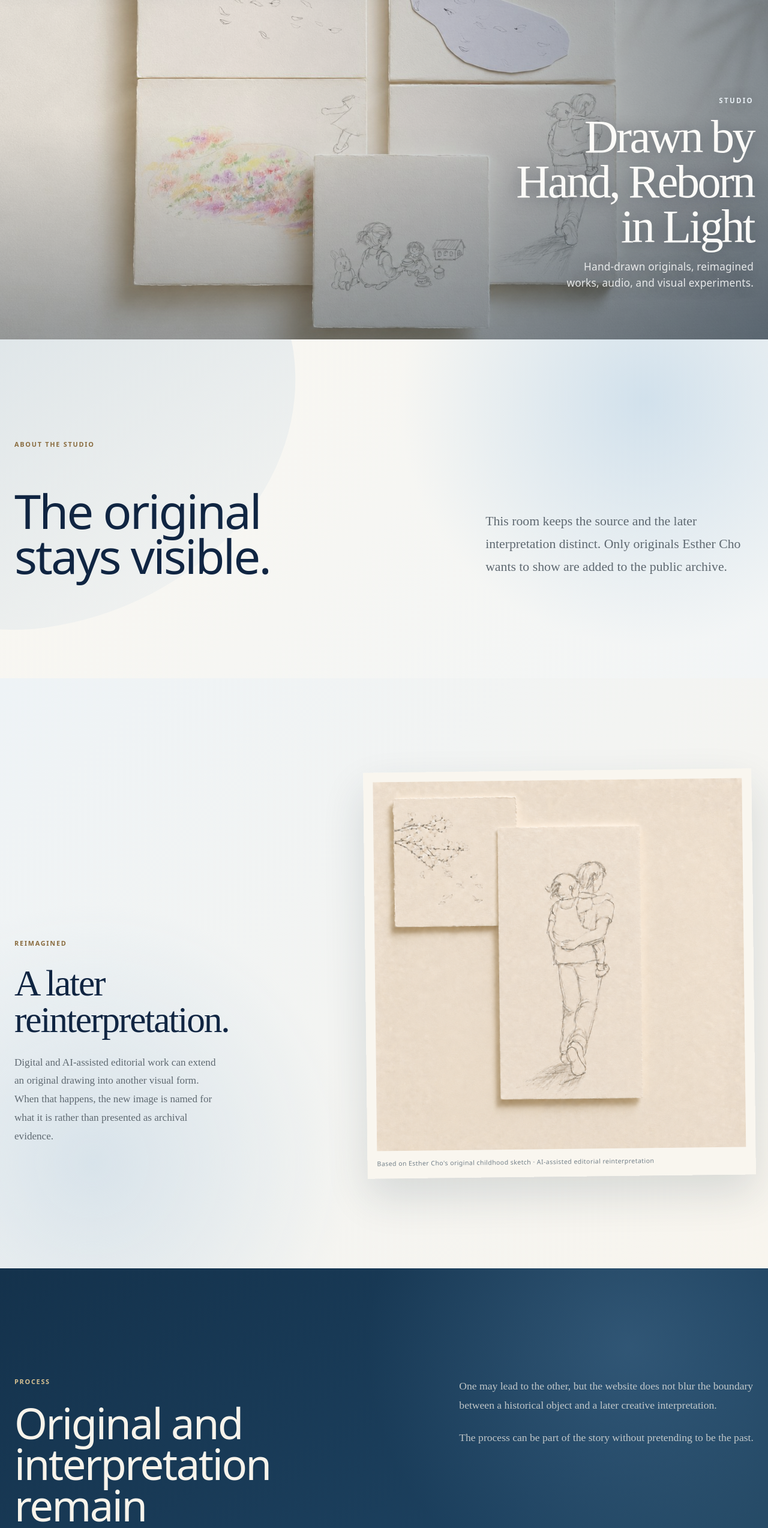
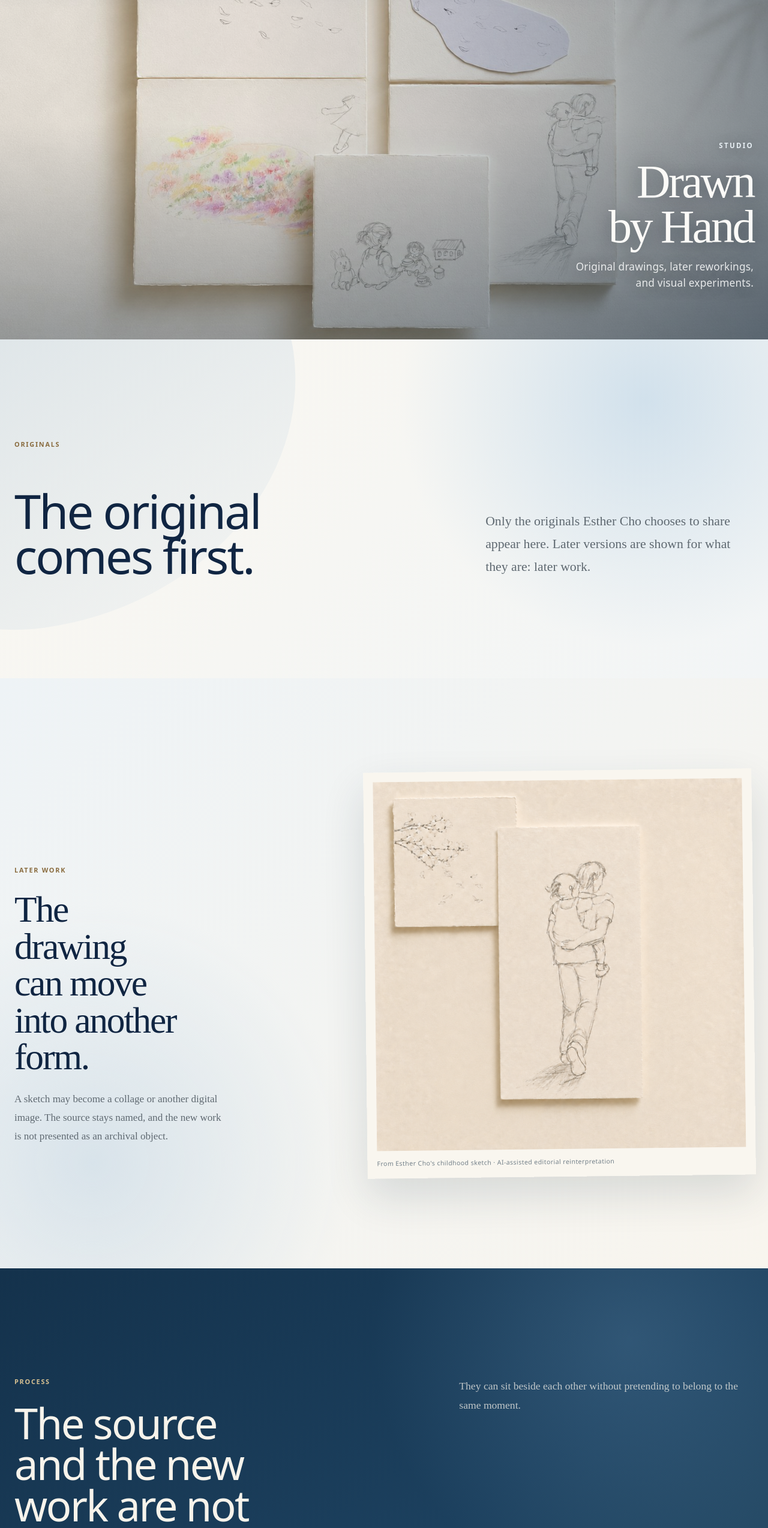
Before and after one commit to k-mama/esthercho, a Next.js app: page /studio in a window 1280 px wide. Shown: the part 234-2782 px from the top of the page at 60% size. Built offline with nearby package versions, Linux system fonts and the light colour scheme.

Commit message:
copy: strip policy language from Studio

```diff
--- a/src/app/studio/page.tsx
+++ b/src/app/studio/page.tsx
@@ -4,9 +4,9 @@ import { PageCover } from "@/components/page-cover";
 import "./studio.css";
 
 export const metadata: Metadata = {
-  title: "Drawn by Hand, Reborn in Light",
+  title: "Drawn by Hand",
   description:
-    "Esther Cho's selected hand-drawn originals, clearly identified reimagined works, and visual experiments in progress.",
+    "Esther Cho's selected hand-drawn originals, later reworkings, and visual experiments.",
 };
 
 export default function StudioPage() {
@@ -14,8 +14,8 @@ export default function StudioPage() {
     <main className="studio-page">
       <PageCover
         eyebrow="STUDIO"
-        title="Drawn by Hand, Reborn in Light"
-        description="Hand-drawn originals, reimagined works, audio, and visual experiments."
+        title="Drawn by Hand"
+        description="Original drawings, later reworkings, and visual experiments."
         image="/media/covers/studio-cover.jpg"
         alt="An editorial collage created from Esther Cho's original hand-drawn story studies"
         objectPosition="center center"
@@ -26,13 +26,13 @@ export default function StudioPage() {
 
       <section className="studio-intro" aria-labelledby="studio-intro-title">
         <div className="container">
-          <p className="studio-kicker">ABOUT THE STUDIO</p>
+          <p className="studio-kicker">ORIGINALS</p>
           <div className="studio-intro-grid">
-            <h2 id="studio-intro-title">The original stays visible.</h2>
+            <h2 id="studio-intro-title">The original comes first.</h2>
             <div className="studio-intro-copy">
               <p>
-                This room keeps the source and the later interpretation distinct.
-                Only originals Esther Cho wants to show are added to the public archive.
+                Only the originals Esther Cho chooses to share appear here. Later versions
+                are shown for what they are: later work.
               </p>
             </div>
           </div>
@@ -42,12 +42,11 @@ export default function StudioPage() {
       <section className="studio-reimagined" aria-labelledby="studio-reimagined-title">
         <div className="container studio-work-grid studio-work-grid-reverse">
           <div className="studio-work-copy">
-            <p className="studio-kicker">REIMAGINED</p>
-            <h2 id="studio-reimagined-title">A later reinterpretation.</h2>
+            <p className="studio-kicker">LATER WORK</p>
+            <h2 id="studio-reimagined-title">The drawing can move into another form.</h2>
             <p>
-              Digital and AI-assisted editorial work can extend an original drawing
-              into another visual form. When that happens, the new image is named for
-              what it is rather than presented as archival evidence.
+              A sketch may become a collage or another digital image. The source stays named,
+              and the new work is not presented as an archival object.
             </p>
           </div>
 
@@ -61,8 +60,7 @@ export default function StudioPage() {
               priority
             />
             <figcaption>
-              Based on Esther Cho&apos;s original childhood sketch · AI-assisted
-              editorial reinterpretation
+              From Esther Cho&apos;s childhood sketch · AI-assisted editorial reinterpretation
             </figcaption>
           </figure>
         </div>
@@ -72,15 +70,12 @@ export default function StudioPage() {
         <div className="container studio-principle-grid">
           <div>
             <p className="studio-kicker">PROCESS</p>
-            <h2 id="studio-principle-title">Original and interpretation remain different kinds of work.</h2>
+            <h2 id="studio-principle-title">The source and the new work are not the same thing.</h2>
           </div>
           <div className="studio-principle-copy">
             <p>
-              One may lead to the other, but the website does not blur the
-              boundary between a historical object and a later creative
-              interpretation.
+              They can sit beside each other without pretending to belong to the same moment.
             </p>
-            <p>The process can be part of the story without pretending to be the past.</p>
           </div>
         </div>
       </section>
@@ -88,11 +83,8 @@ export default function StudioPage() {
       <section className="studio-future" aria-labelledby="studio-future-title">
         <div className="container studio-future-inner">
           <p className="studio-kicker">SELECTED ORIGINALS</p>
-          <h2 id="studio-future-title">More hand-drawn work will be added after the artist selects it.</h2>
-          <p>
-            The room does not need to be filled in advance. The public archive grows
-            only with work Esther Cho wants to keep here.
-          </p>
+          <h2 id="studio-future-title">More originals, when Esther is ready to show them.</h2>
+          <p>No need to fill the wall. This room can wait for the work she wants to keep here.</p>
         </div>
       </section>
     </main>
```
